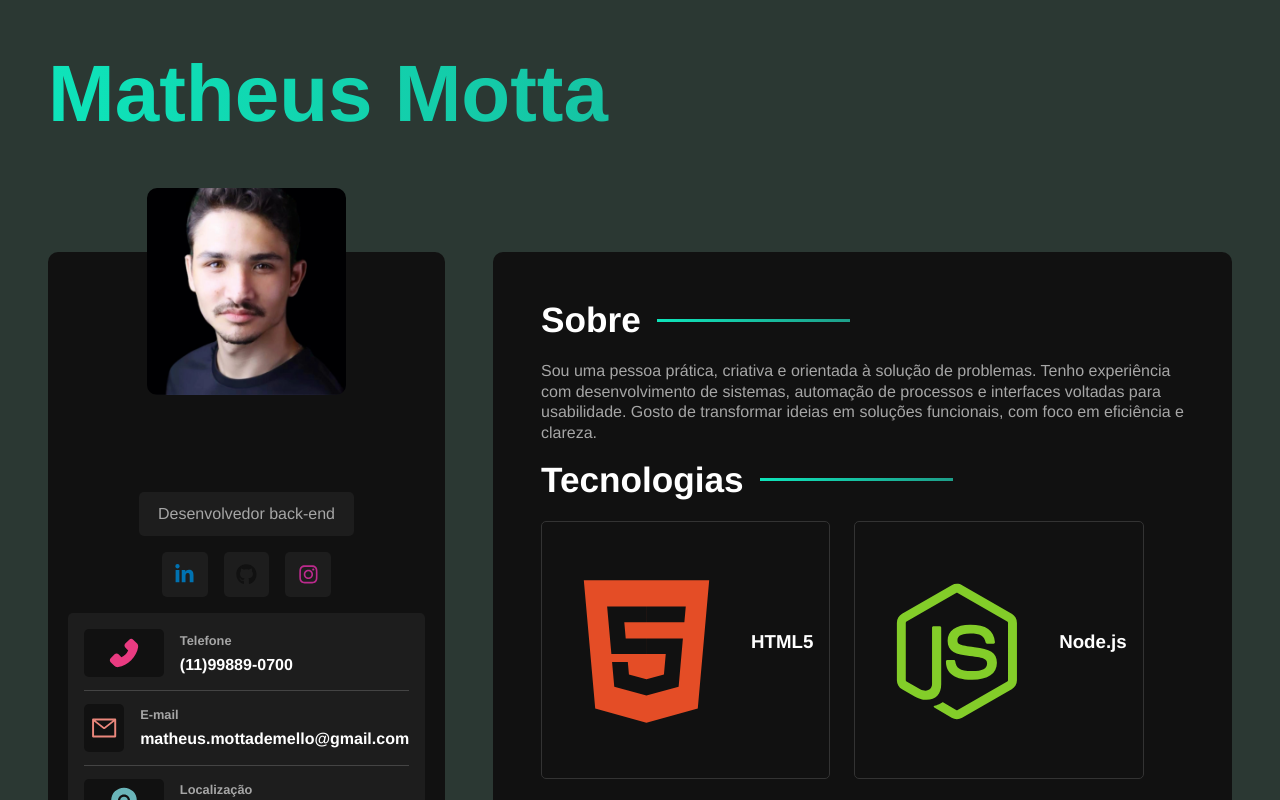
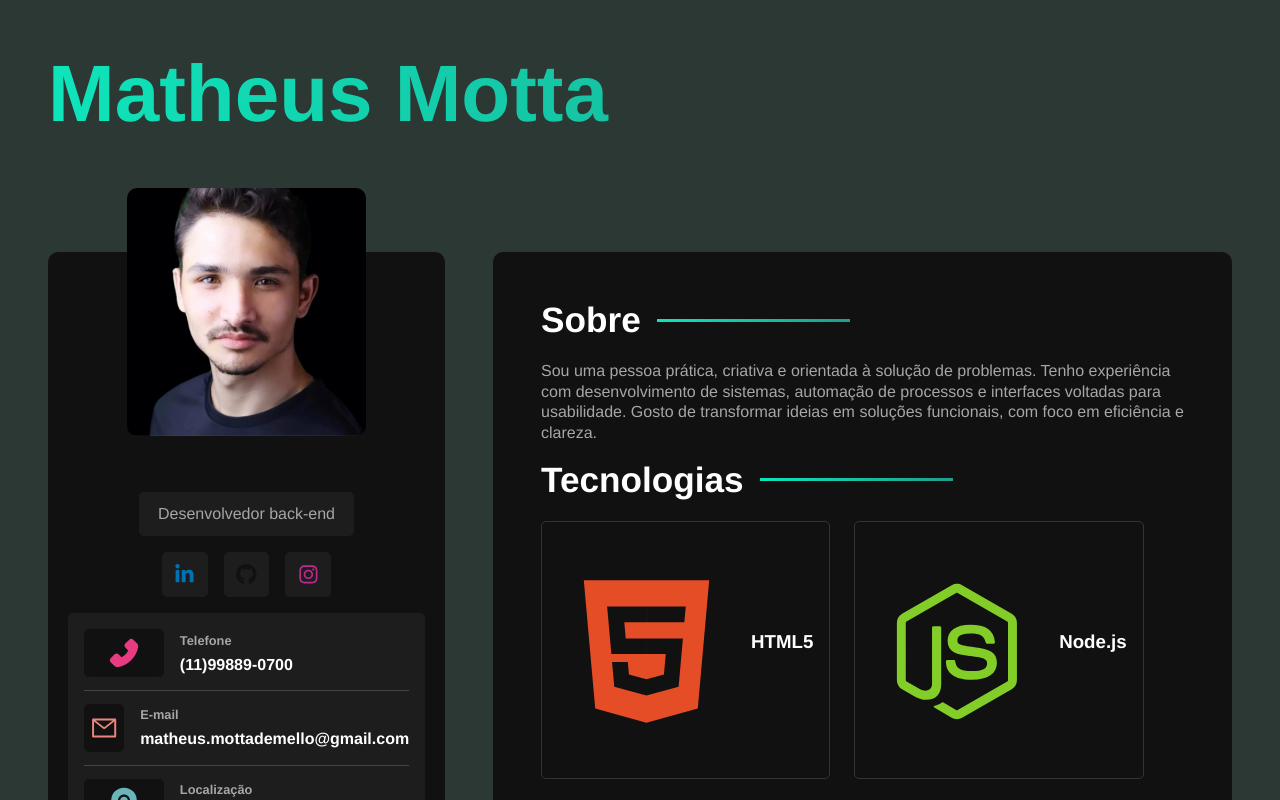
Before and after one commit to matheusm22/site, a React (Vite) app: page / in a window 1280 px wide. Shown: the top 800 px of the page. Built offline with nearby package versions, Linux system fonts and the light colour scheme.

Commit message:
Update sidebar.sass

```diff
--- a/src/styles/components/sidebar.sass
+++ b/src/styles/components/sidebar.sass
@@ -13,7 +13,7 @@
     padding: 3rem 0
 
     img
-        max-width: 50%
+        max-width: 60%
         border-radius: variables.$container-border-radius
         position: absolute
         top: -4rem
```
